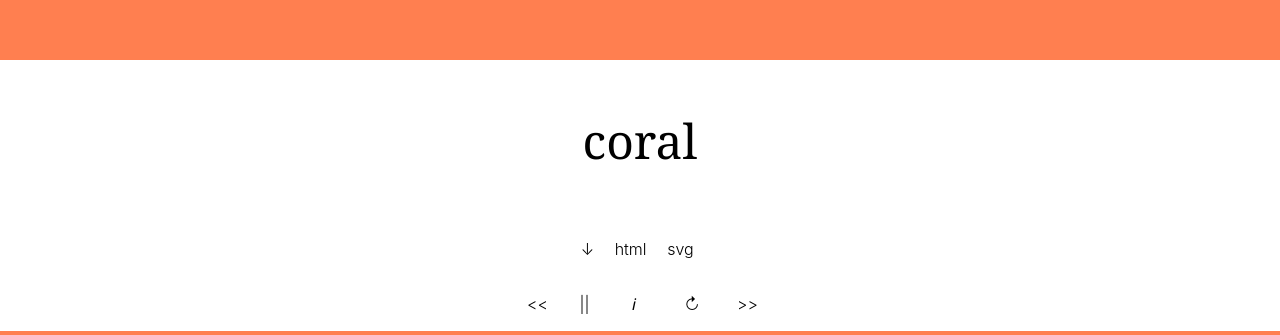
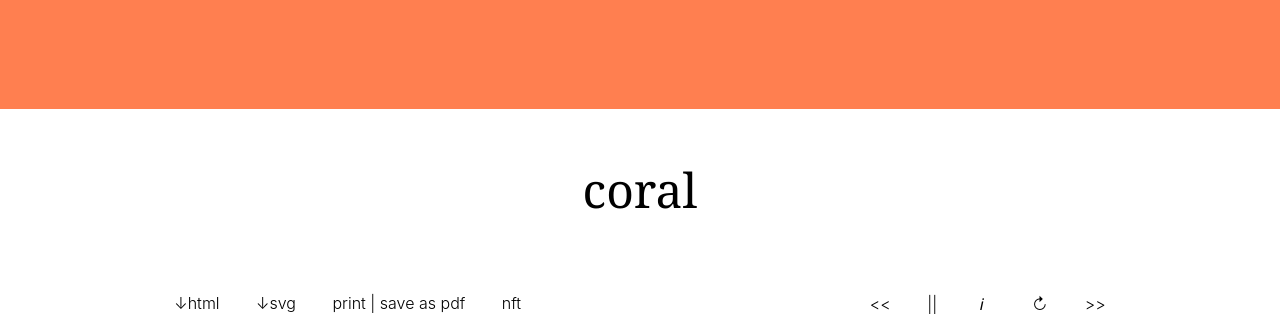
Before and after one commit to eriklumbela/namedcolor.com, a plain HTML site: page index.html in a window 1280 px wide. Shown: the part 469-804 px from the top of the page. Drawn offline with Linux system fonts and the light colour scheme.

Commit message:
add print and nft options

```diff
--- a/index.html
+++ b/index.html
@@ -4,19 +4,23 @@
   <meta charset="UTF-8">
   <meta name="viewport" content="width=device-width, initial-scale=1.0">
   <title>named color</title>
-  <meta name="description" content="'named color' (https://www.namedcolor.com) is an art project on named colors by Erik Lumbela (https://www.eriklumbela.com). All included colors represent one of the 148 named colors in CSS. They are available for download as SVG and HTML. 'named color' NFTs can be found on OpenSea (https://opensea.io/eriklumbela). Additionally, 'named color' is available in print, book, magazine, and mural forms.">
+  <meta name="description" content="'named color' (https://www.namedcolor.com) is an art project by Erik Lumbela (https://www.eriklumbela.com). Each of the colors featured in this project corresponds to one of the 148 named colors defined in the CSS specification (https://drafts.csswg.org/css-color/#named-colors). You can download these colors in SVG and HTML formats. 'named color' NFTs can be found on OpenSea (https://opensea.io/eriklumbela, https://opensea.io/collection/namedcolor). Additionally, 'named color' is physically available in print, book, magazine, and mural form.">
   <link rel="stylesheet" href="styles.css"/>
 
 </head>
 <body id="body">
+  <svg id="printableColorSVG" height="100%" width="100%">
+    <rect width="100%" height="100%"/>
+  </svg>
   <footer>
     <p id="color-name">color-name</p>
     <hr>
-    <p class="downloads">↓
-      <a title="download html" id="html-download" download>html</a>
-      <a title="download svg" id="svg-download" download>svg</a>
+    <p class="downloads">
+      <a title="download html" id="html-download" download>↓html</a>
+      <a title="download svg" id="svg-download" download>↓svg</a>
+      <a title="print" id="print">print | save as pdf</a>
+      <a title="NFTs" href="https://opensea.io/collection/namedcolor" target="_blank">nft</a>
     </p>
-    <hr>
     <p class="controls">
       <a title="back" id="back"><<</a>
       <a title="play/pause" id="play-pause">||</a>
--- a/script.js
+++ b/script.js
@@ -3,9 +3,10 @@ function changeTitle(color){
   document.title = color
 }
 
-function changeBackground(color){
-  let body = document.getElementById('body')
-  body.style.background = color
+function setSvgFillAsBackgroundColor(color){ // svg fill is also included in print by default
+  svgElement = document.getElementById('printableColorSVG')
+  const rectangle = svgElement.querySelector('rect');
+  rectangle.style.fill = color;
 }
 
 function randomColorList(){
@@ -46,7 +47,7 @@ function setColorName(color){
 
 function htmlColorChanges(color){
   generateFavicon(color)
-  changeBackground(color)
+  setSvgFillAsBackgroundColor(color)
   changeTitle(color)
   setColorName(color)
 }
@@ -116,6 +117,16 @@ function resetTimer(){
   intervalId = setInterval(forward, interval)
 }
 
+function printPage() {
+  body.style.backgroundColor = window.localStorage.getItem('currentColor')
+  window.print();
+}
+
+const print = document.getElementById('print')
+print.addEventListener('click', function() {
+  printPage()
+})
+
 const backLink = document.getElementById('back');
 backLink.addEventListener('click', function (){
   back()
--- a/styles.css
+++ b/styles.css
@@ -32,27 +32,18 @@ h1 {
   text-align: center;
 }
 
-.controls a {
-  color: black;
-  text-decoration: none;
-  padding: 0 1rem;
-  cursor: pointer;
-  display: inline-flex;
-
-  width: 1rem;
-  /*opacity: 0;*/
-  /*animation: 4s fadein 8s forwards;*/
+.controls, .downloads {
+  text-align: center;
 }
 
+.controls a,
 .downloads a {
   color: black;
   text-decoration: none;
-  padding: 0 1rem;
+  padding: 5px 1rem 0;
   cursor: pointer;
   display: inline-flex;
-  width: 1rem;
-  /*opacity: 0;*/
-  /*animation: 4s fadein 8s forwards;*/
+  min-width: 1rem;
 }
 
 
@@ -111,3 +102,15 @@ a.back {
 .about a {
   color: #333;
 }
+
+@media print {
+  .controls {
+    display: none;
+  }
+  .downloads {
+    display: none;
+  }
+  hr {
+    display: none;
+  }
+}
```
